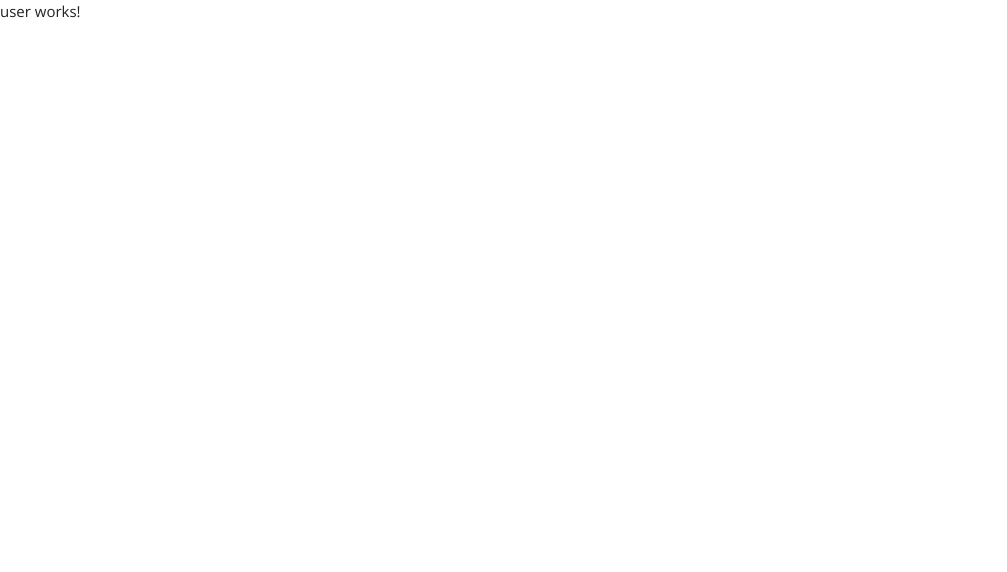
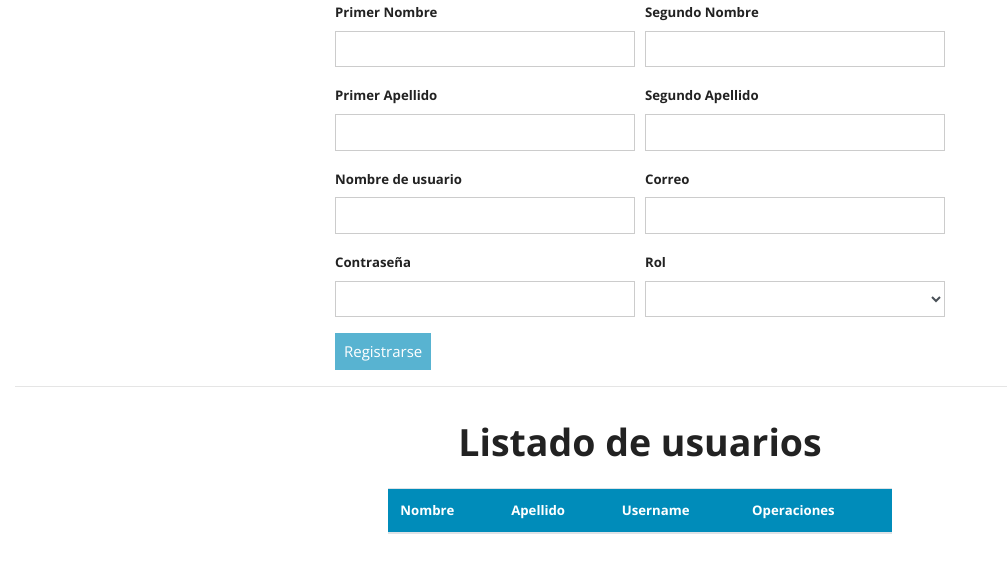
Before and after one commit to jpablopachar/taller-angular, an Angular app: page /usuarios in a window 1280 px wide. Shown: the top 572 px of the page, without its empty margins (0-1007 px from the left). Built offline with nearby package versions, Linux system fonts and the light colour scheme.

Commit message:
Se agrega el componente de usuarios

```diff
--- a/src/app/components/user/user.component.html
+++ b/src/app/components/user/user.component.html
@@ -1,3 +1,84 @@
-<p>
-  user works!
-</p>
+<div class="container-fluid">
+  <div class="row">
+    <div class="col-md-6 mx-auto">
+      <form #registrarUsuarioForm="ngForm" (ngSubmit)="guardarUsuario(registrarUsuarioForm)">
+        <div class="form-row">
+          <input type="hidden" name="_id">
+          <div class="form-group col-md-6">
+            <label class="font-weight-bold">Primer Nombre</label>
+            <input type="text" class="form-control" name="firstName" #firstName="ngModel" [(ngModel)]="usuarioService.usuarioSeleccionado.firstName" required>
+            <span *ngIf="!firstName.valid && firstName.touched">¡El primer nombre es obligatorio!</span>
+          </div>
+          <div class="form-group col-md-6">
+            <label class="font-weight-bold">Segundo Nombre</label>
+            <input type="text" class="form-control" name="secondName" #secondName="ngModel" [(ngModel)]="usuarioService.usuarioSeleccionado.secondName" required>
+            <span *ngIf="!secondName.valid && secondName.touched">¡El segundo nombre es obligatorio!</span>
+          </div>
+        </div>
+        <div class="form-row">
+          <div class="form-group col-md-6">
+            <label class="font-weight-bold">Primer Apellido</label>
+            <input type="text" class="form-control" name="firstSurname" #firstSurname="ngModel" [(ngModel)]="usuarioService.usuarioSeleccionado.firstSurname" required>
+            <span *ngIf="!firstSurname.valid && firstSurname.touched">¡El primer apellido es obligatorio!</span>
+          </div>
+          <div class="form-group col-md-6">
+            <label class="font-weight-bold">Segundo Apellido</label>
+            <input type="text" class="form-control" name="secondSurname" #secondSurname="ngModel" [(ngModel)]="usuarioService.usuarioSeleccionado.secondSurname" required>
+            <span *ngIf="!secondSurname.valid && secondSurname.touched">¡El segundo apellido es obligatorio!</span>
+          </div>
+        </div>
+        <div class="form-row">
+          <div class="form-group col-md-6">
+            <label class="font-weight-bold">Nombre de usuario</label>
+            <input type="text" class="form-control" name="username" #username="ngModel" [(ngModel)]="usuarioService.usuarioSeleccionado.username" required>
+            <span *ngIf="!username.valid && username.touched">¡El nombre de usuario es obligatorio!</span>
+          </div>
+          <div class="form-group col-md-6">
+            <label class="font-weight-bold">Correo</label>
+            <input type="email" class="form-control" name="email" #email="ngModel" [(ngModel)]="usuarioService.usuarioSeleccionado.email" required>
+            <span *ngIf="!email.valid && email.touched">¡El correo es obligatorio!</span>
+          </div>
+        </div>
+        <div class="form-row">
+          <div class="form-group col-md-6">
+            <label class="font-weight-bold">Contraseña</label>
+            <input type="password" class="form-control" name="password" #password="ngModel" [(ngModel)]="usuarioService.usuarioSeleccionado.password" required>
+            <span *ngIf="!password.valid && password.touched">¡La contraseña es obligatoria!</span>
+          </div>
+          <div class="form-group col-md-6">
+            <label class="font-weight-bold">Rol</label>
+            <select name="rol" class="form-control" #rol="ngModel" [(ngModel)]="usuarioService.usuarioSeleccionado.rol">
+              <option *ngFor="let rol of rolService.roles" value="{{ rol._id }}">{{ rol.name }}</option>
+            </select>
+            <span *ngIf="!rol.valid && rol.touched">¡Debes seleccionar un rol!</span>
+          </div>
+        </div>
+        <button type="submit" class="btn btn-primary" [disabled]="!registrarUsuarioForm.form.valid">Registrarse</button>
+      </form>
+    </div>
+  </div>
+  <hr>
+  <div class="row">
+    <div class="col-md-5 mx-auto">
+      <h2 class="h1 font-weight-bold py-3 text-center">Listado de usuarios</h2>
+      <table class="table">
+        <thead class="bg-primary">
+          <tr>
+            <th scope="col" class="text-white">Nombre</th>
+            <th scope="col" class="text-white">Apellido</th>
+            <th scope="col" class="text-white">Username</th>
+            <th scope="col" class="text-white">Operaciones</th>
+          </tr>
+        </thead>
+        <tbody>
+          <tr *ngFor="let usuario of usuarioService.usuarios">
+            <td>{{usuario.firstName}} {{usuario.secondName}}</td>
+            <td>{{usuario.firstSurname}} {{usuario.secondSurname}}</td>
+            <td>{{usuario.username}}</td>
+            <td><a class="btn btn-outline-primary" (click)="eliminarUsuario(usuario._id)"><i class="far fa-trash-alt text-danger"></i></a></td>
+          </tr>
+        </tbody>
+      </table>
+    </div>
+  </div>
+</div>
--- a/src/app/components/user/user.component.ts
+++ b/src/app/components/user/user.component.ts
@@ -1,15 +1,42 @@
 import { Component, OnInit } from '@angular/core';
+import { Router, ActivatedRoute } from '@angular/router';
+import { NgForm } from '@angular/forms';
+import { UserService } from './../../services/user.service';
+import { RolService } from 'src/app/services/rol.service';
 
 @Component({
   selector: 'app-user',
   templateUrl: './user.component.html',
-  styleUrls: ['./user.component.css']
+  styleUrls: ['./user.component.css'],
+  providers: [UserService, RolService]
 })
 export class UserComponent implements OnInit {
+  public token;
+  public estado: string;
 
-  constructor() { }
+  constructor(private route: ActivatedRoute, private router: Router, private usuarioService: UserService, private rolService: RolService) {
+    this.token = this.usuarioService.obtenerToken();
+  }
 
   ngOnInit() {
+    console.log('¡Componente usuario cargado!');
+    this.obtenerRoles();
+    this.obtenerUsuarios();
   }
 
+  obtenerRoles() {
+    this.rolService.listarRoles(this.token).subscribe(res => this.rolService.roles = res.roles, error => console.log(<any>error));
+  }
+
+  obtenerUsuarios() {
+    this.usuarioService.listarUsuarios(this.token).subscribe(res => this.usuarioService.usuarios = res.usuarios,
+      error => console.log(<any>error));
+  }
+
+  guardarUsuario(form: NgForm) {
+    this.usuarioService.registrarUsuario(this.token, form.value).subscribe((res) => {
+      this.obtenerUsuarios();
+      form.reset();
+    }, error => console.log(<any>error));
+  }
 }
--- a/src/app/services/user.service.ts
+++ b/src/app/services/user.service.ts
@@ -53,4 +53,30 @@ export class UserService {
 
     return this.token;
   }
+
+  registrarUsuario(token, usuario: User): Observable<any> {
+    const params = JSON.stringify(usuario);
+    const headers = new HttpHeaders().set('Content-Type', 'application/json').set('token', token);
+
+    return this.http.post(this.url + 'usuario', params, {headers});
+  }
+
+  listarUsuarios(token): Observable<any> {
+    const headers = new HttpHeaders().set('Content-Type', 'application/json').set('token', token);
+
+    return this.http.get(this.url + 'usuario', {headers});
+  }
+
+  actualizarUsuario(token, usuario: User): Observable<any> {
+    const params = JSON.stringify(usuario);
+    const headers = new HttpHeaders().set('Content-Type', 'application/json').set('token', token);
+
+    return this.http.put(this.url + `usuario/${usuario._id}`, params, {headers});
+  }
+
+  eliminarUsuario(token, idUsuario: number) {
+    const headers = new HttpHeaders().set('Content-Type', 'application/json').set('token', token);
+
+    return this.http.delete(this.url + `usuario/${idUsuario}`, {headers});
+  }
 }
```
